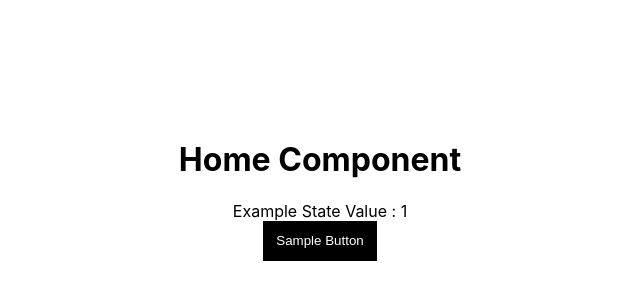
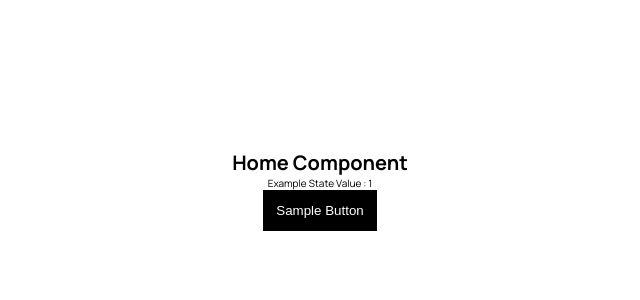
Before and after one commit to dhartisangani/indiefoods-frontend, a React (Create React App) app: page / in a window 1280 px wide. Shown: the part 210-510 px from the top of the page, without its empty margins (320-960 px from the left). Built offline with nearby package versions, Linux system fonts and the light colour scheme.

Commit message:
Added basic style variables >> Set up MUI default theme

```diff
--- a/src/index.css
+++ b/src/index.css
@@ -1,13 +1,78 @@
-body {
+@import url("https://fonts.googleapis.com/css2?family=Manrope:wght@200;300;400;500;600;700;800&display=swap");
+
+* {
   margin: 0;
-  font-family: -apple-system, BlinkMacSystemFont, 'Segoe UI', 'Roboto', 'Oxygen',
-    'Ubuntu', 'Cantarell', 'Fira Sans', 'Droid Sans', 'Helvetica Neue',
-    sans-serif;
+  padding: 0;
+  box-sizing: border-box;
+}
+
+html {
+  font-family: "Manrope", sans-serif;
+  font-size: 62.5%;
   -webkit-font-smoothing: antialiased;
   -moz-osx-font-smoothing: grayscale;
 }
+:root {
+  /* Font Sizes */
+  --font-12: 1.2rem;
+  --font-13: 1.3rem;
+  --font-135: 1.35rem;
+  --font-14: 1.4rem;
+  --font-15: 1.5rem;
+  --font-16: 1.6rem;
+  --font-17: 1.7rem;
+  --font-18: 1.8rem;
+  --font-20: 2rem;
+  --font-22: 2.2rem;
+  --font-24: 2.4rem;
+  --font-26: 2.6rem;
+  --font-30: 3rem;
+  --font-36: 3.6rem;
+  --font-38: 3.8rem;
+  --font-42: 4.2rem;
+  --font-45: 4.5rem;
+  --font-52: 5.2rem;
+  --fontv-4: 4vw;
+  --fontv-3: 3vw;
+  --fontv-35: 3.5vw;
 
-code {
-  font-family: source-code-pro, Menlo, Monaco, Consolas, 'Courier New',
-    monospace;
+  /* Colors */
+  --light-yellow: #ffffeb;
+  --white: #ffffff;
+  --pure-black: #000000;
+  --black: #222222;
+  --sec-black: #444444;
+  --ter-black: #888888;
+  --grey: #aaaaaa;
+  --aqua: #54b7ff;
+  --light-grey: #cccccc;
+  --green: #24963e;
+  --light-green: #52c62e;
+  --pure-green: #00923f;
+  --save-green: #60b246;
+  --red: #92282a;
+  --red-input-error: #ffa1a3;
+  --red-input-error-text: #ff5255;
+  --orange-primary: #ff8c0a;
+  --orange-secondary: #ff8e09;
+  --orange-tertiary: #ffd098;
+  --dark-aqua: rgba(177, 220, 252, 0.54);
+  --dark-green: rgba(51, 214, 0, 0.34);
+  --orange-primary-input-shadow: rgb(255 141 10 / 30%);
+  --orange-primary-input-bg: rgb(255 141 10 / 10%);
+  --black-opa-31: rgba(0, 0, 0, 0.31);
+  --black-opa-07: rgba(0, 0, 0, 0.07);
 }
+
+html::-webkit-scrollbar {
+  width: 1rem;
+}
+
+html::-webkit-scrollbar-track {
+  background-color: rgba(230, 230, 230, 0.2);
+}
+
+html::-webkit-scrollbar-thumb {
+  background-color: rgba(120, 120, 120, 0.3);
+  outline: 1px solid slategrey;
+}
--- a/src/index.js
+++ b/src/index.js
@@ -1,38 +1,36 @@
-import React from 'react';
-import ReactDOM from 'react-dom';
+import React from "react";
+import ReactDOM from "react-dom";
+import { ThemeProvider, createTheme } from "@mui/material/styles";
 
 import { BrowserRouter as Router } from "react-router-dom";
 
-
 import { Provider } from "react-redux";
 
-import './index.css';
-import App from './App';
-import reportWebVitals from './reportWebVitals';
-
+import "./index.css";
+import App from "./App";
+import reportWebVitals from "./reportWebVitals";
 
 import { ConfigureStore } from "./Redux/ConfigureStore";
 
 const store = ConfigureStore();
 
+const globalMUITheme = createTheme({
+  typography: {
+    fontFamily: ["Manrope", "Roboto", "sans-serif"].join(","),
+  },
+});
 
 ReactDOM.render(
   <React.StrictMode>
-
+    <ThemeProvider theme={globalMUITheme}>
       <Provider store={store}>
-
-
-      <Router>
-
-        <App />
-
-      </Router>
-
-
+        <Router>
+          <App />
+        </Router>
       </Provider>
-
+    </ThemeProvider>
   </React.StrictMode>,
-  document.getElementById('root')
+  document.getElementById("root")
 );
 
 // If you want to start measuring performance in your app, pass a function
```
Also changed, not shown: package.json (+5 -2 lines), 1 other file (tests, documents, lock files or other folders).
